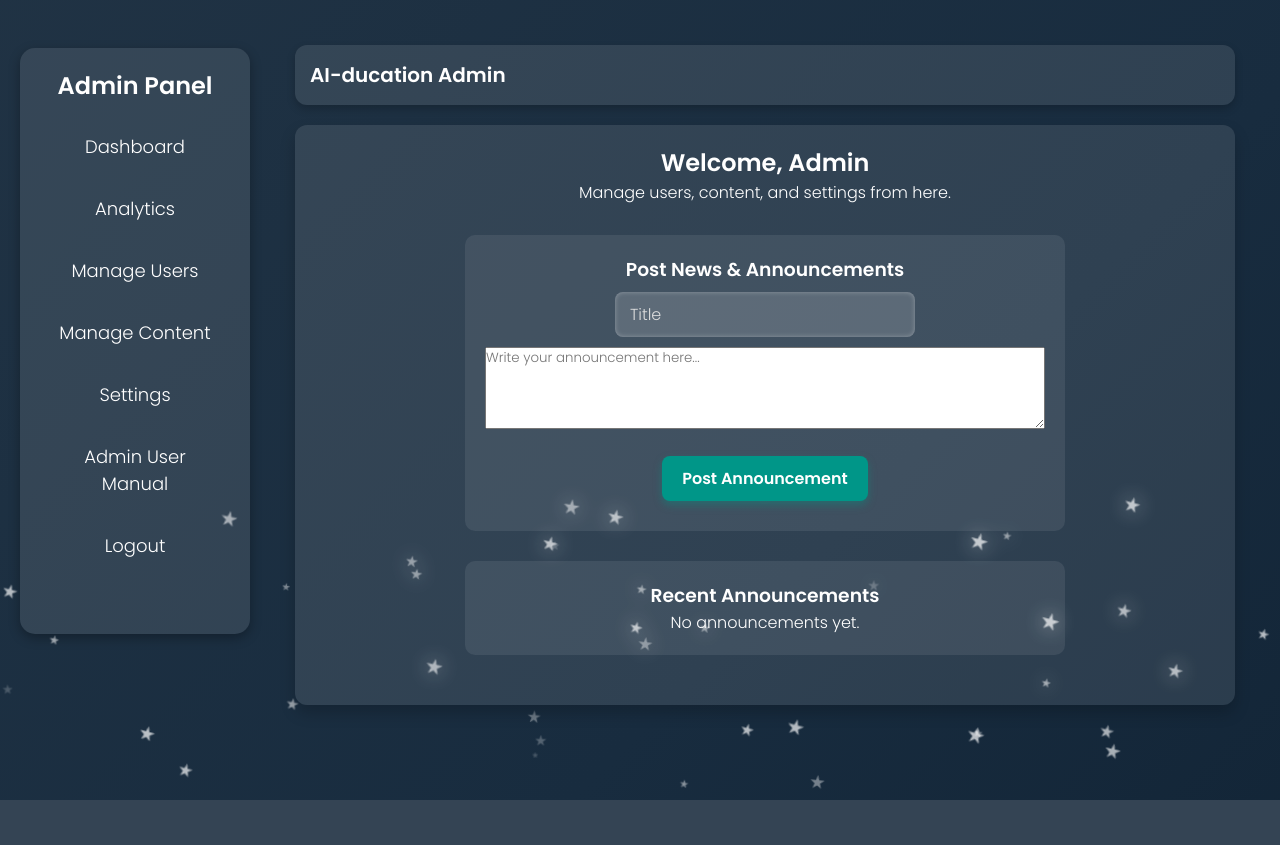
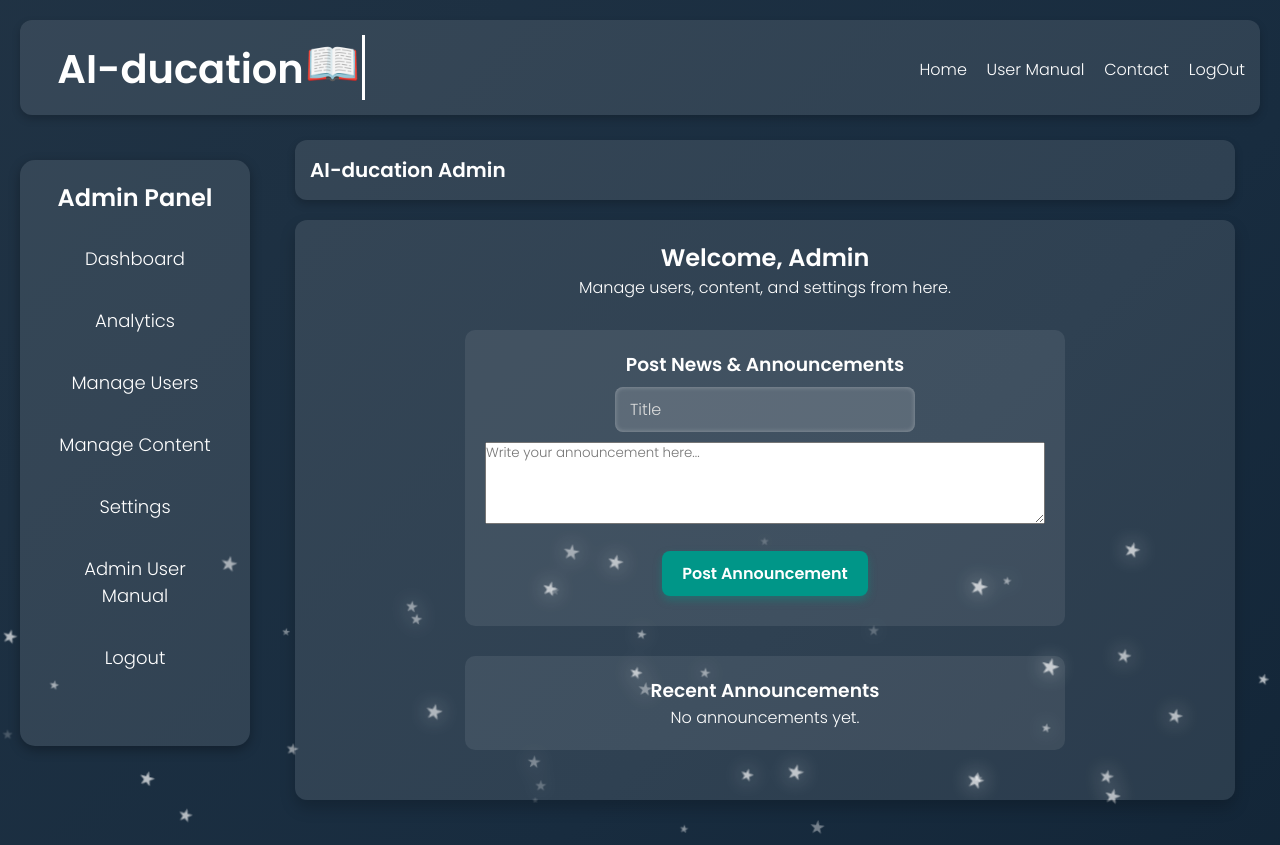
Before and after one commit to doomknight30/capstone-flask-aiducation, a Flask app: page /admin in a window 1280 px wide. Before the commit the page ends 800 px from the top, so only its background shows below. Run offline with Flask 3, Linux system fonts and the light colour scheme; the visitor is signed in with stand-in values (Sample User, id 1); data that the repository does not hold is empty.

Commit message:
Quick redirect changes and Passowrd Hashing

```diff
--- a/app.py
+++ b/app.py
@@ -973,6 +973,8 @@ def get_users():
 
     return jsonify(user_list)
 
+from werkzeug.security import generate_password_hash, check_password_hash
+
 @app.route('/add_user', methods=['POST'])
 def add_user():
     data = request.json
@@ -985,16 +987,20 @@ def add_user():
     if not username or not password or not role or not email or not birthdate:
         return jsonify({"error": "All fields are required"}), 400
 
+    # Hash the password before saving
+    hashed_password = generate_password_hash(password)
+
     conn = connect_db()
     cursor = conn.cursor()
     cursor.execute("""
         INSERT INTO users (username, password, role, email, birthdate)
         VALUES (%s, %s, %s, %s, %s)
-    """, (username, password, role, email, birthdate))
+    """, (username, hashed_password, role, email, birthdate))
     conn.commit()
     conn.close()
 
     return jsonify({"message": "User added successfully"}), 201
+
 
 @app.route('/edit_user/<int:user_id>', methods=['PUT'])
 def edit_user(user_id):
@@ -1007,17 +1013,28 @@ def edit_user(user_id):
         role = data.get("role")
         email = data.get("email")
         birthdate = data.get("birthdate")
+        password = data.get("password")  # optional, only if updating
 
         if not username or not role or not email or not birthdate:
             return jsonify({"error": "All fields are required"}), 400
 
         conn = connect_db()
         cursor = conn.cursor()
-        cursor.execute("""
-            UPDATE users
-            SET username = %s, role = %s, email = %s, birthdate = %s
-            WHERE user_id = %s
-        """, (username, role, email, birthdate, user_id))
+
+        if password:
+            hashed_password = generate_password_hash(password)
+            cursor.execute("""
+                UPDATE users
+                SET username = %s, role = %s, email = %s, birthdate = %s, password = %s
+                WHERE user_id = %s
+            """, (username, role, email, birthdate, hashed_password, user_id))
+        else:
+            cursor.execute("""
+                UPDATE users
+                SET username = %s, role = %s, email = %s, birthdate = %s
+                WHERE user_id = %s
+            """, (username, role, email, birthdate, user_id))
+
         conn.commit()
         conn.close()
 
@@ -1025,6 +1042,7 @@ def edit_user(user_id):
 
     except Exception as e:
         return jsonify({"error": str(e)}), 500
+
 
 
 @app.route('/delete_user/<int:user_id>', methods=['DELETE'])
--- a/templates/admin.html
+++ b/templates/admin.html
@@ -84,7 +84,7 @@
             padding: 20px;
             position: fixed;
             height: 73.3%;              /* slightly shorter so it doesn't touch top/bottom */
-            top: 6%;                  /* push down */
+            top: 20%;                  /* push down */
             left: 20px;               /* move a bit to the right */
             border-radius: 15px;      /* rounded edges */
             box-shadow: 0 4px 12px rgba(0, 0, 0, 0.3); /* optional for depth */
@@ -279,9 +279,92 @@
             box-shadow: 0 2px 4px rgba(0, 121, 107, 0.6);
             transform: translateY(0);
         }
+        /* Header */
+        .header {
+            width: 100%;
+            background: rgba(255, 255, 255, 0.1);
+            padding: 15px;
+            font-size: 20px;
+            font-weight: 600;
+            border-radius: 12px;
+            display: flex;
+            justify-content: space-between;
+            align-items: center;
+            box-shadow: 0 4px 8px rgba(0, 0, 0, 0.2);
+        }
+        .header .logo {
+            font-size: 40px;
+            font-weight: 700;
+            color: #ffffff;
+            white-space: nowrap;
+            overflow: hidden;
+            border-right: 3px solid #ffffff; /* cursor effect */
+            width: 0; /* start hidden */
+            display: inline-block;
+            position: relative;
+            margin-left: 20px; /* pushes it to the right */
+
+            /* typing effect */
+            animation: typing 4s steps(12, end) forwards,
+                    blink 0.6s step-end infinite;
+        }
+        /* typing animation */
+        @keyframes typing {
+            from { width: 0; }
+            to { width: 12ch; } /* "AI-ducation" = 12 characters */
+        }
+
+        /* blinking cursor */
+        @keyframes blink {
+            70% { border-color: transparent; }
+        }
+
+        .header .logo::after {
+            content: "📖"; /* open book */
+            color: #ffffff; /* white */
+            font-size: 1.1em; /* bigger than before */
+            opacity: 0;
+            margin-left: 1px; /* a little more spacing */
+            display: inline-block;
+            animation: bookAppear 1s ease forwards;
+            animation-delay: 4s; /* after typing */
+            transform: translateY(-4px); /* shift upward */
+        }
+
+        /* book fade & slide in */
+        @keyframes bookAppear {
+            from {
+                opacity: 0;
+                transform: translateY(10px) scale(0.9);
+            }
+            to {
+                opacity: 1;
+                transform: translateY(-4px) scale(1); /* keep upward shift */
+            }
+        }
+        .nav-links a {
+            color: #fff;
+            text-decoration: none;
+            margin-left: 15px;
+            font-size: 16px;
+            font-weight: 500;
+        }
+        .nav-links a:hover {
+            text-decoration: underline;
+        }
     </style>
 </head>
 <body>
+    <!-- Header -->
+    <div class="header">
+        <div class="logo">AI-ducation</div>
+        <div class="nav-links">
+            <a href="{{ url_for('homepage') }}">Home</a>
+            <a href="{{ url_for('user_manual')}}" target="_blank">User Manual</a>
+            <a href="#">Contact</a>
+            <a href="{{ url_for('logout') }}">LogOut</a>
+        </div>
+    </div>
     <div class="sidebar">
         <h2>Admin Panel</h2>
         <ul>
--- a/templates/homepage.html
+++ b/templates/homepage.html
@@ -365,7 +365,7 @@
             <div class="welcome-panel">
                 <h2>Welcome, {{ first_name }}!</h2>
                 <p>Welcome to AI-ducation! Your personalized learning journey starts here. Use the sidebar to navigate through different features and start exploring.</p>
-                <button class="btn quiz-btn" onclick="location.href='{{ url_for('user_manual') }}'" target="_blank">Get Started</button>
+                <button class="btn quiz-btn" onclick="window.open('{{ url_for('user_manual') }}', '_blank')">Get Started</button>
             </div>
         {% else %}
             <div class="welcome-panel">
--- a/templates/login.html
+++ b/templates/login.html
@@ -332,7 +332,7 @@
 
         <script>
             const lines = [
-                "AI-ducation brings you an interactive learning experience with engaging activities. Choose to login or play as a guest!",
+                "AI-ducation brings you an interactive learning experience with engaging activities.",
                 "Discover fun and knowledge combined – learning has never been this exciting!",
                 "Play, learn, and explore new ideas while enjoying every step of the journey."
             ];
--- a/templates/user_manual.html
+++ b/templates/user_manual.html
@@ -261,7 +261,7 @@
         <!-- User Manual Container -->
         <div class="container">
             <iframe class="pdf-viewer"
-                    src="/static/Admin-User-Manual-AI-ducation.pdf"
+                    src="/static/User-Manual-AI-ducation.pdf"
                     title="AI-ducation User Manual"></iframe>
             <!--<div style="margin-top: 18px; text-align: right;">
                 <a href="/static/User-Manual-AI-ducation.pdf" download
```
Also changed, not shown: 1 other file.
